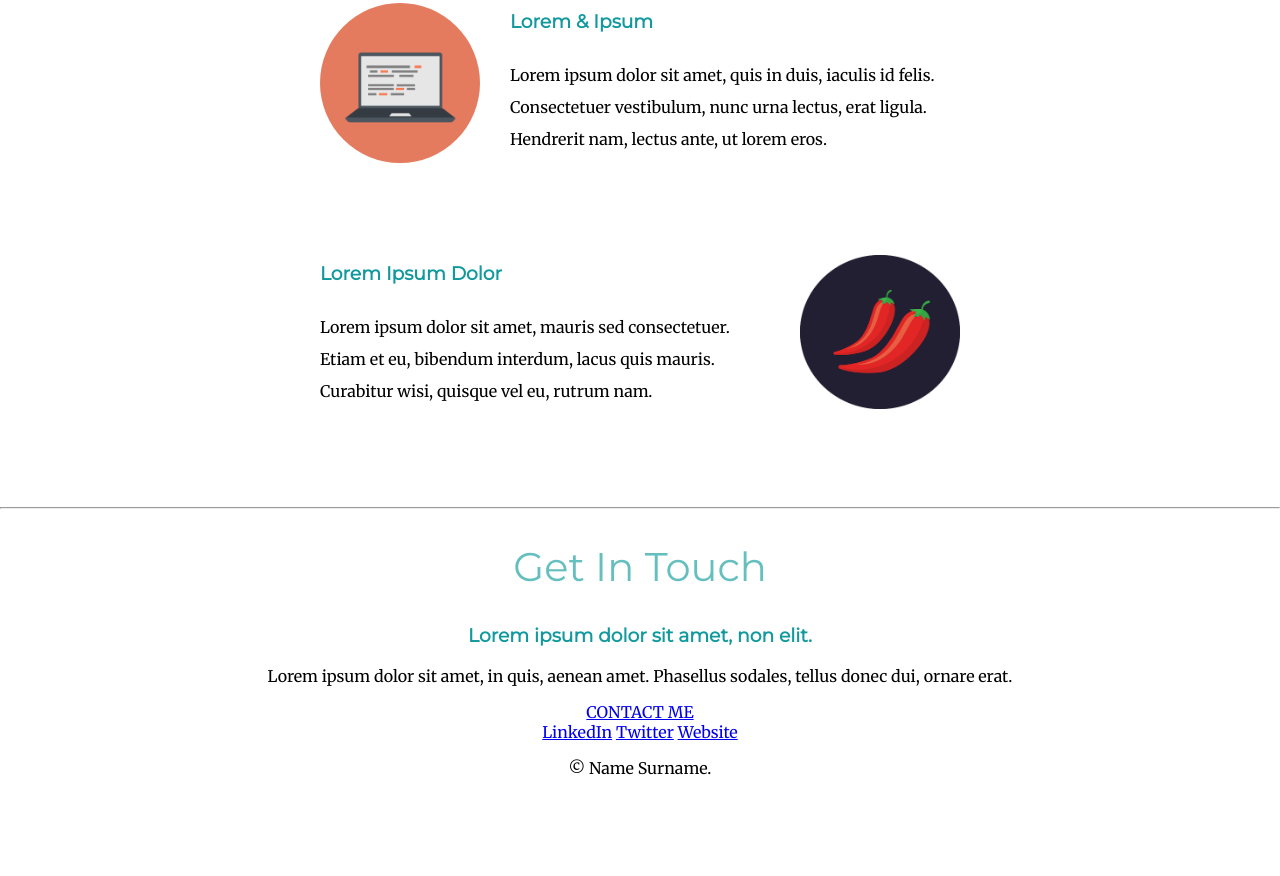
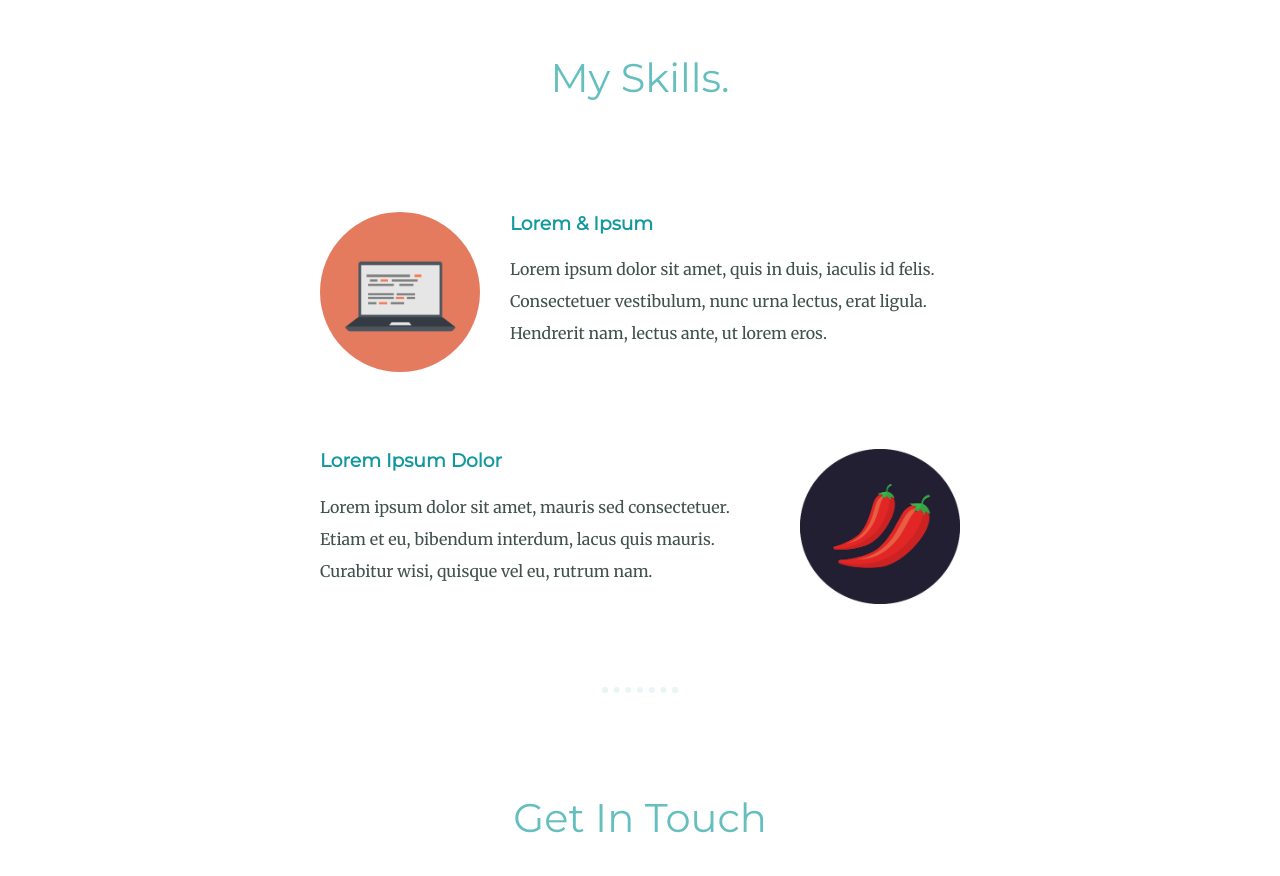
Before and after one commit to yolojulius/Web-development, a plain HTML site: page index.html in a window 1280 px wide. Shown: the part 1564-2440 px from the top of the page. Before the commit the page ends 2358 px from the top, so only its background shows below. Drawn offline with Linux system fonts and the light colour scheme.

Commit message:
css challenge

```diff
--- a/css/styles.css
+++ b/css/styles.css
@@ -4,6 +4,7 @@ body {
     margin: 0px;
     text-align: center;
     font-family: 'Merriweather', serif;
+    color: #40514E;
 }
 
 h1 {
@@ -19,6 +20,7 @@ h2 {
     font-size: 2.5rem;
     color: #66BFBF;
     font-weight: normal;
+    padding-bottom: 10px;
 }
 
 h3 {
@@ -26,41 +28,70 @@ h3 {
     color: #11999E;
 }
 
+hr {
+    border: dotted;
+    border-bottom: none;
+    border-color: #EAF6F6;
+    border-width: 6px;
+    width: 5%;
+    margin: 100px auto;
+}
+
+a {
+    color: #11999E;
+    text-decoration: none;
+    font-family: 'Montserrat', sans-serif;
+    font-weight: bold;
+    margin: 10px 20px;
+}
+
+a:hover {
+    color: #EAF6F6;
+}
+
+p {
+    line-height: 2;
+}
+
 /**********************CLASS SELECTOR (Group)*******************/
 /* Overrides tag selector, can have more than one class in element */
 /* .class {} */
 .top-container {
     background-color: #E4F9F5;
-    margin: 0px;
-    padding: 50px;
+    position: relative;
+    padding-top: 100px;
 }
 
 .middle-container {
+    margin: 100px 0px;
 }
 
 .bottom-container {
+    padding: 50px 0px 20px;
+    background-color: #66BFBF;
+}
+
+.top-cloud {
+    position: absolute;
+    right: 350px;
+    top: 40px;
 }
 
 .bottom-cloud {
     position: absolute;
-    left: 300px;
-}
-
-.top-cloud {
-    position: relative;
-    left: 350px;
+    left: 250px;
+    bottom: 300px;
 }
 
 .circular {
     border-radius: 100%;
-    width: 400px;
+    width: 300px;
 }
 
 .skill-row {
     width: 50%;
     margin: 100px auto 100px auto;
     text-align: left;
-    line-height: 2;
 }
 
 .code-img {
@@ -75,6 +106,58 @@ h3 {
     margin-left: 30px;
 }
 
+.btn {
+    background: #11cdd4;
+    background-image: -webkit-linear-gradient(top, #11cdd4, #11999e);
+    background-image: -moz-linear-gradient(top, #11cdd4, #11999e);
+    background-image: -ms-linear-gradient(top, #11cdd4, #11999e);
+    background-image: -o-linear-gradient(top, #11cdd4, #11999e);
+    background-image: linear-gradient(to bottom, #11cdd4, #11999e);
+    -webkit-border-radius: 8;
+    -moz-border-radius: 8;
+    border-radius: 8px;
+    font-family: 'Montserrat', sans-serif;
+    color: #ffffff;
+    font-size: 20px;
+    padding: 10px 20px 10px 20px;
+    text-decoration: none;
+    position: relative;
+    margin: 50px;
+}
+
+.btn:hover {
+    background: #30e3cb;
+    background-image: -webkit-linear-gradient(top, #30e3cb, #2bc4ad);
+    background-image: -moz-linear-gradient(top, #30e3cb, #2bc4ad);
+    background-image: -ms-linear-gradient(top, #30e3cb, #2bc4ad);
+    background-image: -o-linear-gradient(top, #30e3cb, #2bc4ad);
+    background-image: linear-gradient(to bottom, #30e3cb, #2bc4ad);
+    text-decoration: none;
+}
+
+/* .contact-me {
+    padding: 100px;
+}
+
+.footer-link {
+} */
+
+.copyright {
+    color: #EAF6F6;
+    font-size: 0.75 rem;
+    padding: 20px 0px
+}
+
+.intro {
+    width: 30%;
+    margin: auto;
+}
+
+.contact-message {
+    width: 40%;
+    margin: 40px auto 60px;
+}
+
 /**********************ID SELECTOR (Specific, must be unique)**********************/
 /* Can only use one id in each individual element */
 /* #header {} */
--- a/index.html
+++ b/index.html
@@ -9,12 +9,12 @@
     <link rel="icon" href="assets/favicon.ico">
     <link rel="preconnect" href="https://fonts.googleapis.com">
     <link rel="preconnect" href="https://fonts.gstatic.com" crossorigin>
-    <link href="https://fonts.googleapis.com/css2?family=Merriweather&family=Montserrat&family=Sacramento&display=swap" rel="stylesheet">
+    <link rel="stylesheet" href="https://fonts.googleapis.com/css2?family=Merriweather&family=Montserrat&family=Sacramento&display=swap">
 </head>
 <body>
     <div class="top-container">
         <img class="top-cloud" src="assets/cloud.png" alt="cloud-img">
-        <h1>I'm Julius</h1>
+        <h1>I'm Rashmita's Hubby</h1>
         <h2>a programmer</h2>
         <img class="bottom-cloud" src="assets/cloud.png" alt="cloud-img">
         <img src="assets/mountain.png" alt="mountain-img">
@@ -24,7 +24,7 @@
         <div class="profile">
             <img class="circular" src="assets/julius.png" alt="julius-img">
             <h2>Hello.</h2>
-            <p>Lorem ipsum dolor sit amet, vitae volutpat, dui conubia, dolor urna. Non auctor, montes nulla distinctio.</p>
+            <p class="intro">Lorem ipsum dolor sit amet, vitae volutpat, dui conubia, dolor urna. Non auctor, montes nulla distinctio.</p>
         </div>
         <hr>
         <div class="skills">
@@ -44,7 +44,7 @@
         <div class="contact-me">
             <h2>Get In Touch</h2>
             <h3>Lorem ipsum dolor sit amet, non elit.</h3>
-            <p>Lorem ipsum dolor sit amet, in quis, aenean amet. Phasellus sodales, tellus donec dui, ornare erat.</p>
+            <p class="contact-message">Lorem ipsum dolor sit amet, in quis, aenean amet. Phasellus sodales, tellus donec dui, ornare erat.</p>
             <a class="btn" href="mailto:name@email.com">CONTACT ME</a>
         </div>
     </div>
@@ -53,7 +53,7 @@
         <a class="footer-link" href="https://www.linkedin.com/">LinkedIn</a>
         <a class="footer-link" href="https://twitter.com/">Twitter</a>
         <a class="footer-link" href="https://www.appbrewery.co/">Website</a>
-        <p>© Name Surname.</p>
+        <p class="copyright">© Name Surname.</p>
     </div>
 </body>
 </html>
```
